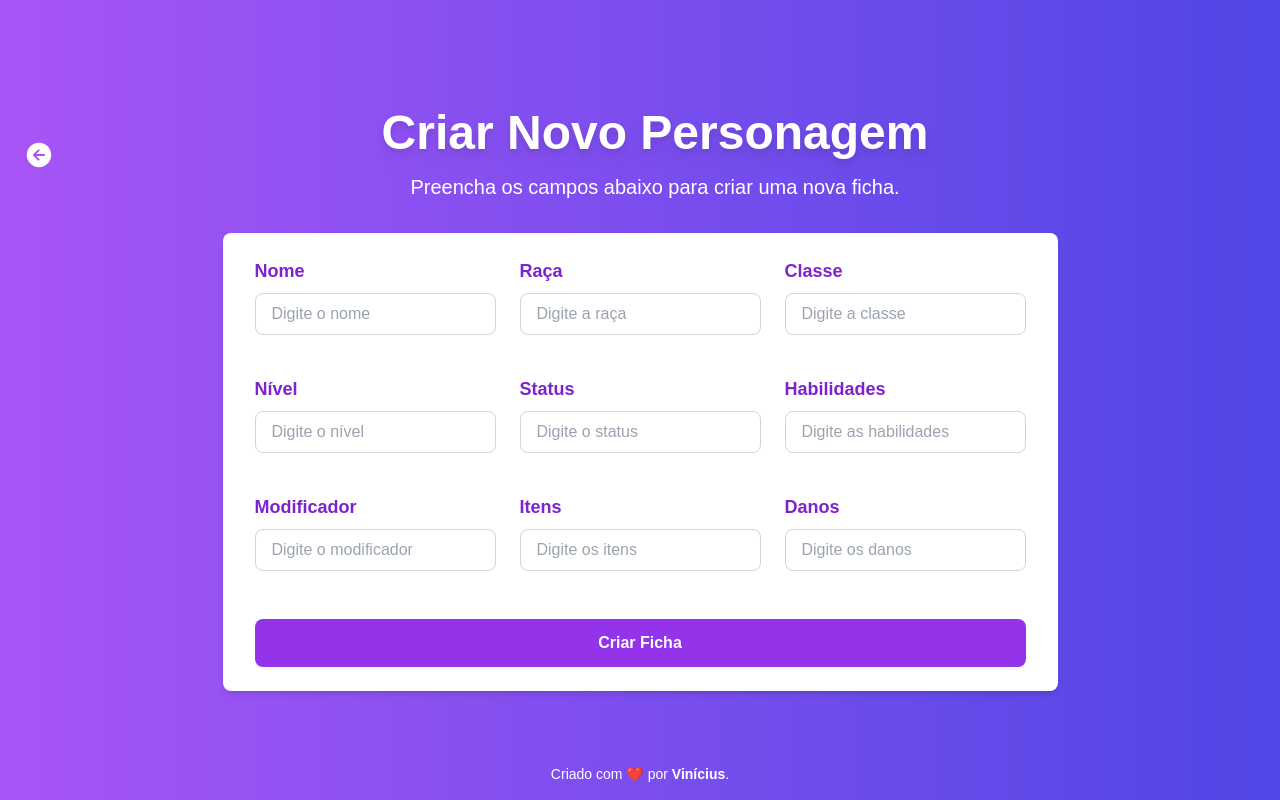
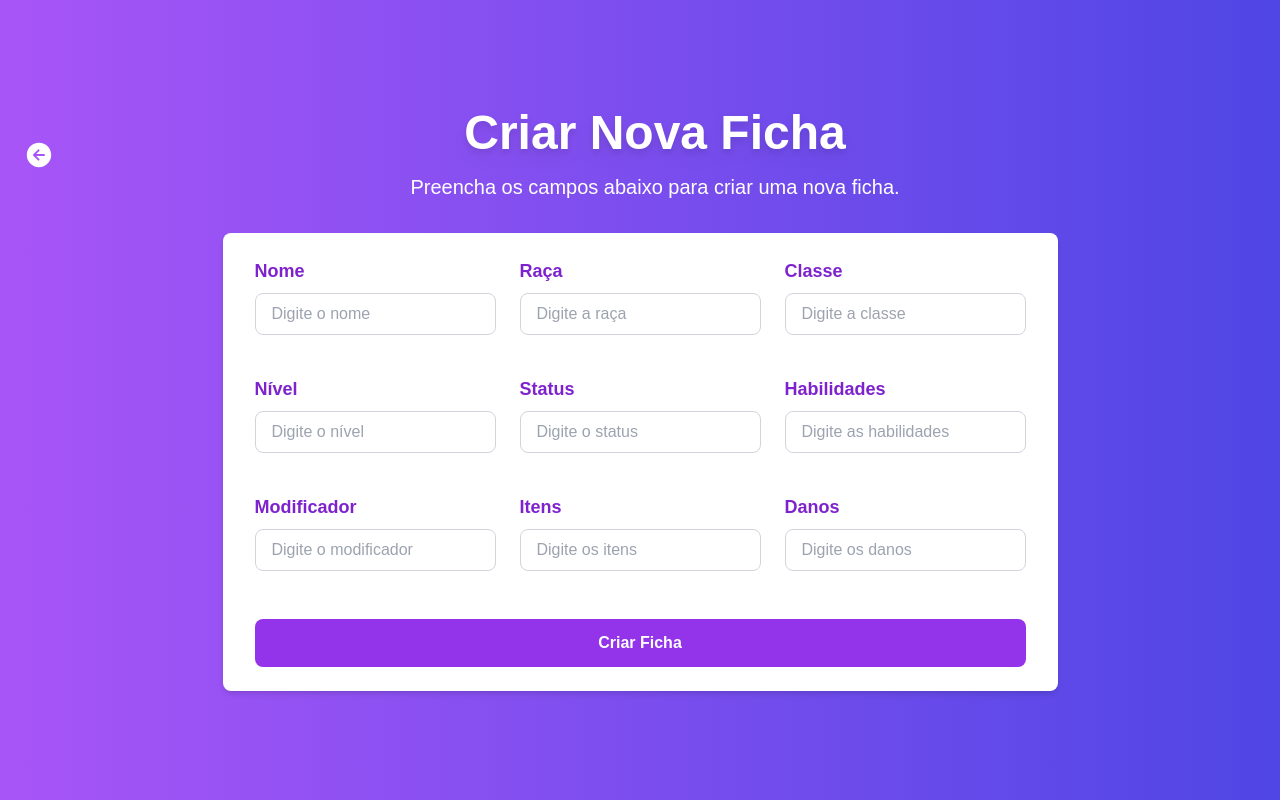
Before and after one commit to Cafezila/rpg_frontend, a Next.js app: page /fichas/form in a window 1280 px wide. Built offline with nearby package versions, Linux system fonts and the light colour scheme.

Commit message:
remove line

```diff
--- a/app/fichas/form/page.tsx
+++ b/app/fichas/form/page.tsx
@@ -18,7 +18,7 @@ export default function CreateCharacter() {
         </button>
         <div className="w-full text-center">
           <h1 className="text-5xl font-extrabold drop-shadow-lg">
-            Criar Novo Personagem
+            Criar Nova Ficha
           </h1>
           <p className="text-xl mt-4 font-light">
             Preencha os campos abaixo para criar uma nova ficha.
@@ -176,9 +176,7 @@ export default function CreateCharacter() {
       </main>
 
       <footer className="absolute bottom-4 text-center text-sm">
-        <p>
-          Criado com ❤️ por <span className="font-bold">Vinícius</span>.
-        </p>
+        <p></p>
       </footer>
     </div>
   );
--- a/app/fichas/page.tsx
+++ b/app/fichas/page.tsx
@@ -13,27 +13,27 @@ const CardsPage = () => {
   const [loading, setLoading] = useState<boolean>(true);
   const [error, setError] = useState<string | null>(null);
 
-  //   useEffect(() => {
-  //     const fetchUsers = async () => {
-  //       try {
-  //         // const response = await fetch("http://localhost:3333/users");
-  //         if (!response.ok) {
-  //           throw new Error("Erro ao buscar usuários");
-  //         }
-  //         // const data = await response.json();
-  //         setUsers(data);
-  //       } catch (err: any) {
-  //         setError(err.message);
-  //       } finally {
-  //         setLoading(false);
-  //       }
-  //     };
+  useEffect(() => {
+    const fetchUsers = async () => {
+      try {
+        const response = await fetch("http://localhost:3333/users");
+        if (!response.ok) {
+          throw new Error("Erro ao buscar usuários");
+        }
+        const data = await response.json();
+        setUsers(data);
+      } catch (err: any) {
+        setError(err.message);
+      } finally {
+        setLoading(false);
+      }
+    };
 
-  //     fetchUsers();
-  //   }, []);
+    fetchUsers();
+  }, []);
 
-  //   if (loading) return <p className="text-center">Carregando...</p>;
-  //   if (error) return <p className="text-center text-red-500">Erro: {error}</p>;
+  if (loading) return <p className="text-center">Carregando...</p>;
+  if (error) return <p className="text-center text-red-500">Erro: {error}</p>;
 
   return (
     <div className="container mx-auto p-4">
```
